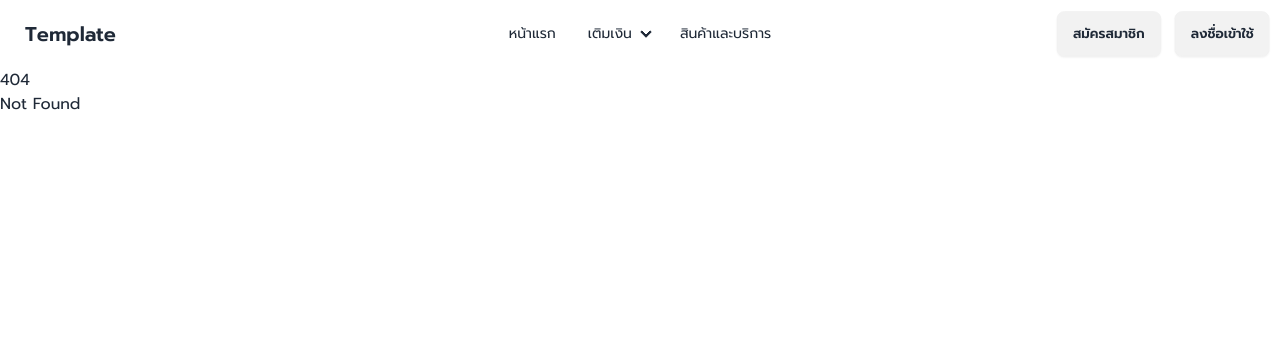
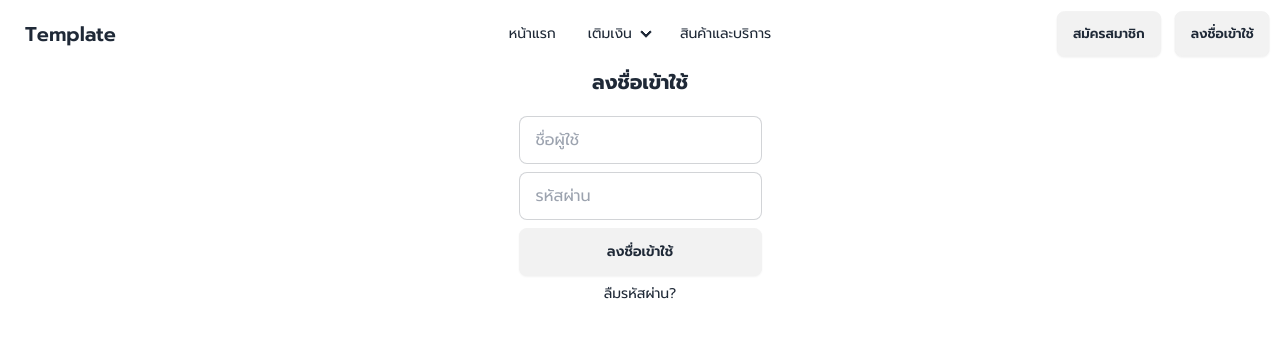
Before and after one commit to aisuphakrit/webshop, a SvelteKit app: page /login in a window 1280 px wide. Before the commit this address had no page. Shown: the top 338 px of the page. Built offline with nearby package versions, Linux system fonts and the light colour scheme.

Commit message:
Created Login

```diff
--- /dev/null
+++ b/src/routes/login/+page.svelte
@@ -0,0 +1,13 @@
+<div>
+	<div class="flex justify-center items-center text-center">
+		<div class="grid gap-5">
+			<h1 class="text-xl font-bold">ลงชื่อเข้าใช้</h1>
+			<form action="" class="grid gap-2">
+				<input type="text" placeholder="ชื่อผู้ใช้" class="input input-bordered max-w-xs" />
+                <input type="password" placeholder="รหัสผ่าน" class="input input-bordered max-w-xs" />
+                <button class="btn">ลงชื่อเข้าใช้</button>
+                <a href="#" class="text-sm">ลืมรหัสผ่าน?</a>
+			</form>
+		</div>
+	</div>
+</div>
```
